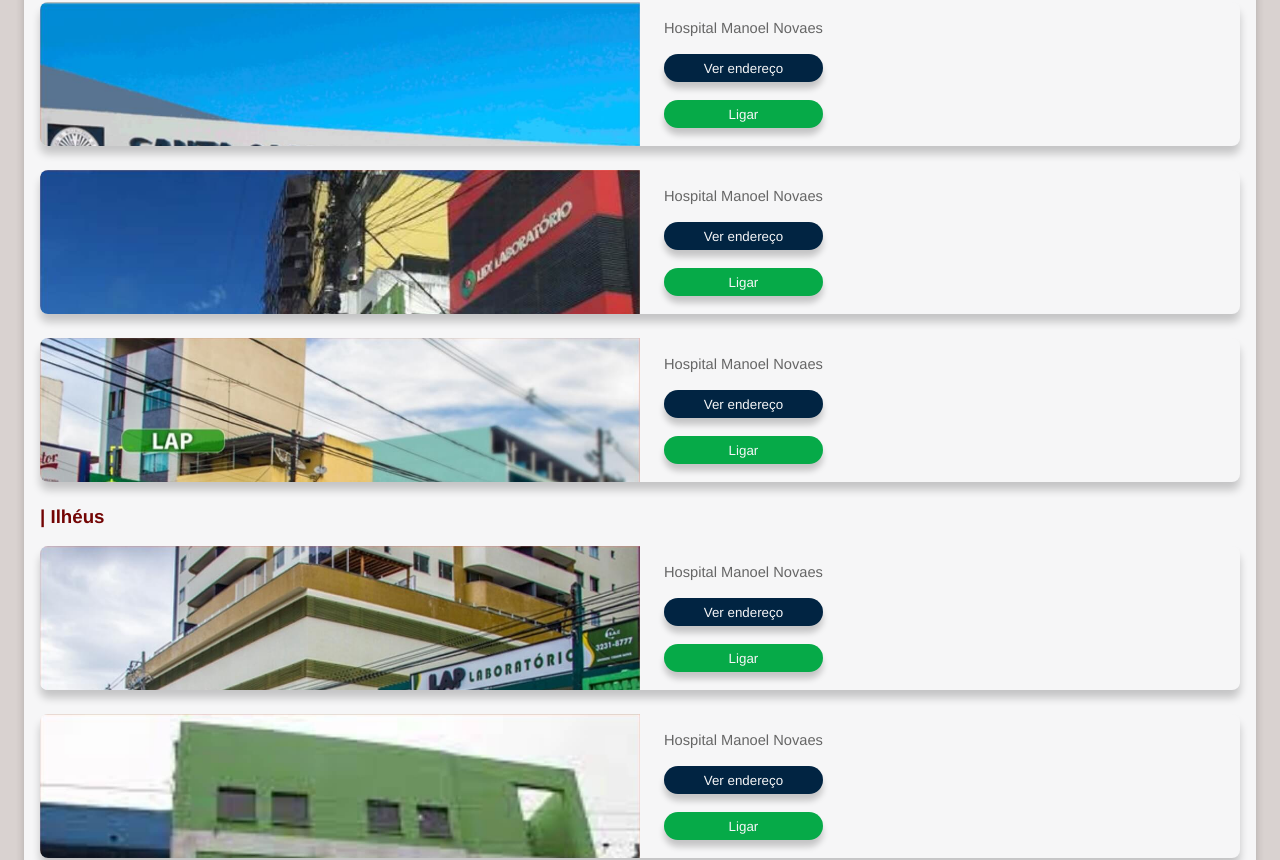
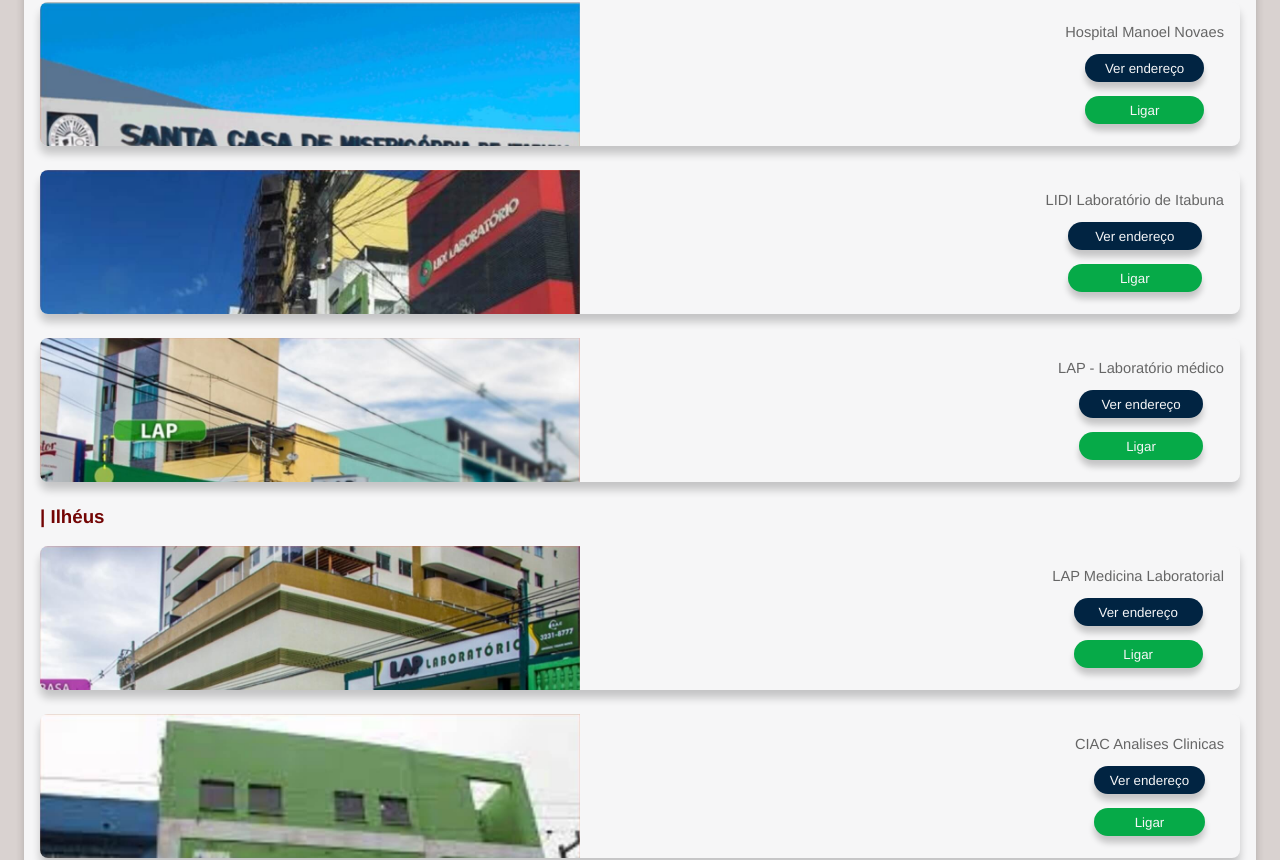
Before and after one commit to VictorCrisostomo/controlTB-app, a React (Create React App) app: page /diagnostico in a window 1280 px wide. Shown: the part 1349-2209 px from the top of the page. Built offline with nearby package versions, Linux system fonts and the light colour scheme.

Commit message:
config btns

```diff
--- a/src/components/styles.css
+++ b/src/components/styles.css
@@ -164,11 +164,13 @@
     box-shadow: 0 .5em .5em 0 rgba(0, 0, 0, 0.2);
 
     display: flex;
+    justify-content: space-between;
 }
 
 .imgCardBtn {
-    width: 50%;
+    width: 45%;
     border-radius: .5em 0 0 .5em;
+
 
     background-size: cover;
     background-repeat: no-repeat;
@@ -180,14 +182,18 @@
 }
 
 .ContentBtnsCard {
-    margin-left: 1.5em;
+    margin-left: 1em;
+    padding: 0.5em 1em 0.5em 0;
+    /* padding: .5em; */
     display: flex;
     flex-direction: column;
     justify-content: space-evenly;
+    align-items: center;
+
 }
 
 .btnLocal {
-    width: 100%;
+    width: 75%;
     background-color: #012442 ;
     color: #F6F6F7;
     box-shadow: 0 .5em .5em 0 rgba(0, 0, 0, 0.2);
@@ -202,7 +208,7 @@
 }
 
 .btnTell {
-    width: 100%;
+    width: 75%;
     background-color: #06AA48 ;
     color: #F6F6F7;
     box-shadow: 0 .5em .5em 0 rgba(0, 0, 0, 0.2);
--- a/src/pages/diagnostico/index.js
+++ b/src/pages/diagnostico/index.js
@@ -89,7 +89,7 @@
               { backgroundImage: `url(${img13})`}
               }></div>
             <div className="ContentBtnsCard">
-              <p className="TextCard">Hospital Manoel Novaes</p>
+              <p className="TextCard">LIDI Laboratório de Itabuna</p>
               <button className="btnLocal">Ver endereço</button>
               <button className="btnTell">Ligar</button>
             </div>
@@ -99,7 +99,7 @@
               { backgroundImage: `url(${img14})`}
               }></div>
             <div className="ContentBtnsCard">
-              <p className="TextCard">Hospital Manoel Novaes</p>
+              <p className="TextCard">LAP - Laboratório médico</p>
               <button className="btnLocal">Ver endereço</button>
               <button className="btnTell">Ligar</button>
             </div>
@@ -113,7 +113,7 @@
               { backgroundImage: `url(${img15})`}
               }></div>
             <div className="ContentBtnsCard">
-              <p className="TextCard">Hospital Manoel Novaes</p>
+              <p className="TextCard">LAP Medicina Laboratorial</p>
               <button className="btnLocal">Ver endereço</button>
               <button className="btnTell">Ligar</button>
             </div>
@@ -123,7 +123,7 @@
               { backgroundImage: `url(${img16})`}
               }></div>
             <div className="ContentBtnsCard">
-              <p className="TextCard">Hospital Manoel Novaes</p>
+              <p className="TextCard">CIAC Analises Clinicas</p>
               <button className="btnLocal">Ver endereço</button>
               <button className="btnTell">Ligar</button>
             </div>
```
